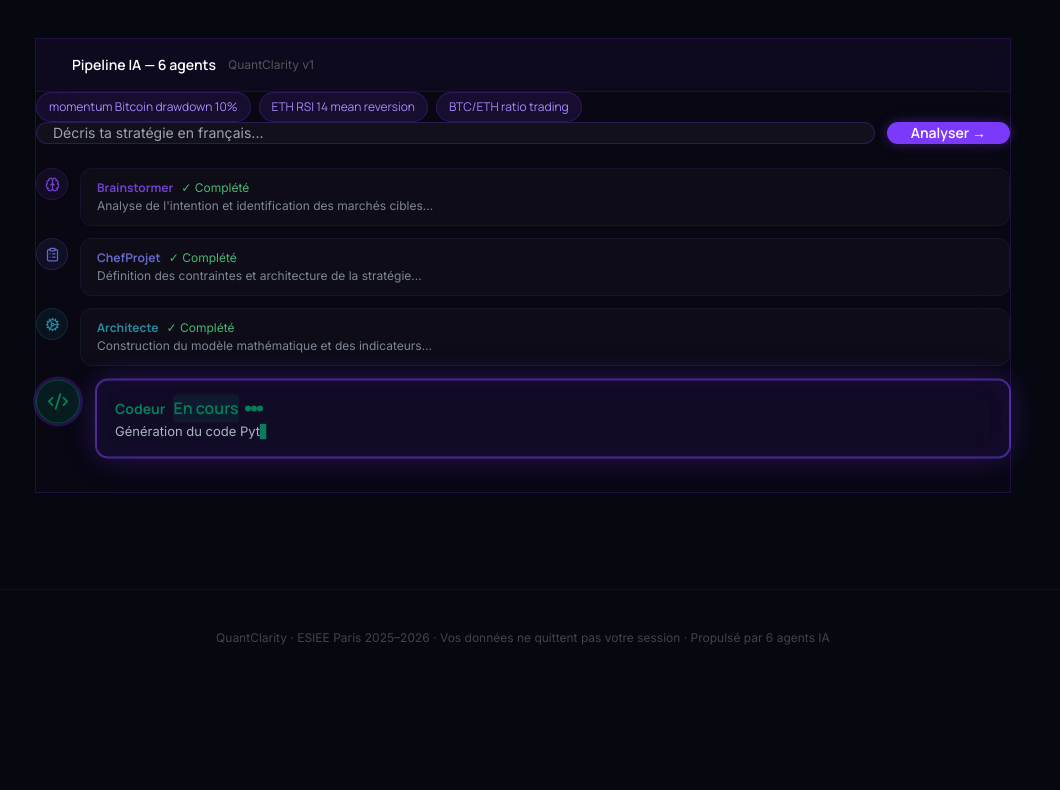
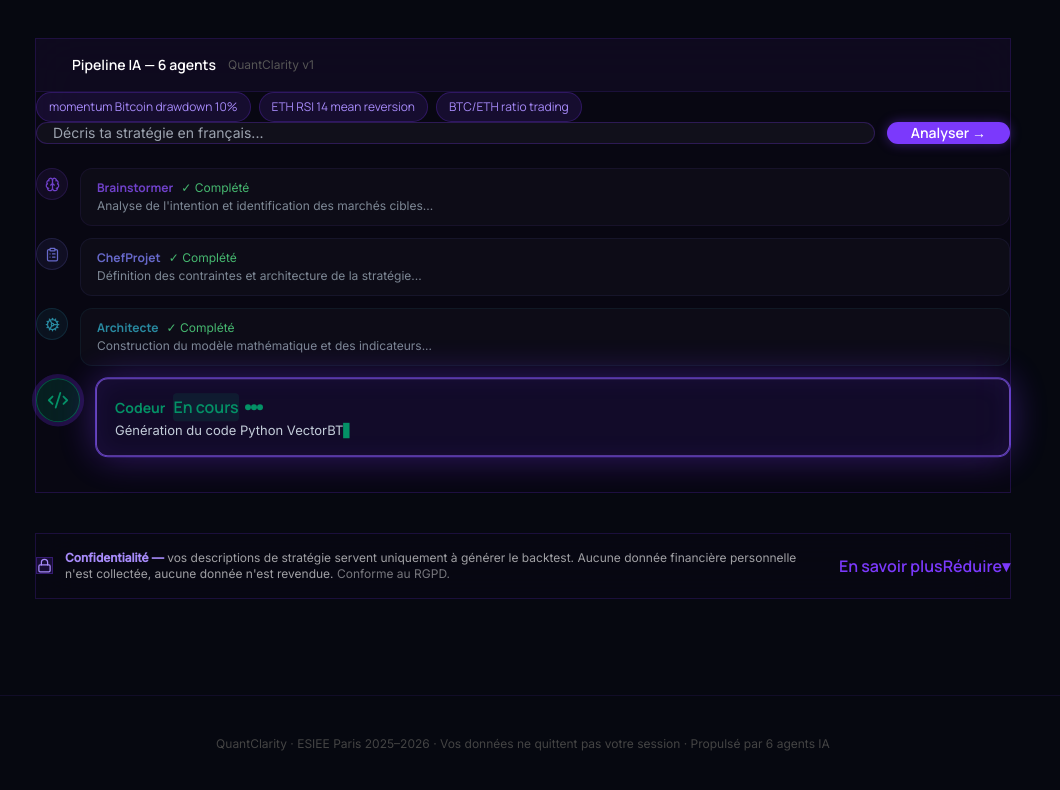
Before and after one commit to AdamFehmoun/quantgenesis-platform, a Next.js app in the folder frontend/: page / in a window 1280 px wide. Shown: the part 882-1672 px from the top of the page, without its empty margins (117-1177 px from the left). Before the commit the page ends 1568 px from the top, so only its background shows below. Built offline with nearby package versions, Linux system fonts and the light colour scheme; a web font is replaced by a local one.

Commit message:
feat(frontend): bandeau RGPD/confidentialité (PrivacyNotice)

```diff
--- a/frontend/app/page.tsx
+++ b/frontend/app/page.tsx
@@ -5,6 +5,7 @@
 import WhiteBox from "../components/WhiteBox";
 import AuditTrail from "../components/AuditTrail";
 import StrategyHistory from "../components/StrategyHistory";
+import PrivacyNotice from "../components/PrivacyNotice";
 
 export interface BacktestResult {
   status: string;
@@ -160,6 +161,7 @@
       {/* MAIN CONTENT */}
       <div id="pipeline" className="relative z-10 max-w-5xl mx-auto px-6 pb-24 flex flex-col gap-10">
         <Chat onResult={setResult} />
+        <PrivacyNotice />
         <StrategyHistory onLoad={setResult} />
         {result && (
           <div className="flex flex-col gap-10 animate-fade-slide">
--- /dev/null
+++ b/frontend/components/PrivacyNotice.tsx
@@ -0,0 +1,83 @@
+'use client';
+import { ShieldCheck, Lock, FileText, Clock, Scale, AlertTriangle } from 'lucide-react';
+
+// Volet "Confidentialité / RGPD" — purement statique, aucune logique de données.
+// Discret au repos (un encart en verre dépoli), détaillé seulement si l'utilisateur
+// déplie le <details> natif (plus robuste qu'un modal, pas d'état React).
+const POINTS: { Icon: typeof FileText; title: string; body: string }[] = [
+  {
+    Icon: FileText,
+    title: 'Données traitées',
+    body: 'Uniquement le texte de la stratégie que vous saisissez. Aucune donnée financière ou personnelle identifiante n\'est demandée ni collectée.',
+  },
+  {
+    Icon: ShieldCheck,
+    title: 'Finalité',
+    body: 'Cette description sert exclusivement à générer et exécuter votre backtest. Aucune revente, aucun profilage, aucune publicité.',
+  },
+  {
+    Icon: Clock,
+    title: 'Durée de conservation',
+    body: 'Mise en cache temporaire (48 h) pour accélérer les requêtes identiques, puis suppression automatique.',
+  },
+  {
+    Icon: Scale,
+    title: 'Vos droits & traçabilité',
+    body: 'Aucune donnée personnelle identifiante n\'est stockée (RGPD). La traçabilité des décisions des agents IA est assurée — conformité AI Act, Article 12.',
+  },
+];
+
+export default function PrivacyNotice() {
+  return (
+    <details className="group rounded-2xl overflow-hidden"
+      style={{ background: 'rgba(10,8,20,0.55)', border: '1px solid rgba(123,57,252,0.18)', backdropFilter: 'blur(20px)' }}>
+
+      {/* Bandeau discret — toujours visible, sert aussi de bouton "En savoir plus" */}
+      <summary className="px-5 py-4 flex items-center gap-3 cursor-pointer select-none list-none transition-all hover:bg-[rgba(123,57,252,0.05)]">
+        <div className="w-8 h-8 rounded-lg flex items-center justify-center flex-shrink-0"
+          style={{ background: 'rgba(123,57,252,0.15)', border: '1px solid rgba(123,57,252,0.3)' }}>
+          <Lock size={15} color="#a78bfa" strokeWidth={2} />
+        </div>
+        <p className="flex-1 text-xs leading-relaxed" style={{ color: 'rgba(255,255,255,0.62)', fontFamily: 'Inter' }}>
+          <span className="font-semibold" style={{ color: '#a78bfa' }}>Confidentialité —</span>{' '}
+          vos descriptions de stratégie servent uniquement à générer le backtest. Aucune donnée financière personnelle
+          n&apos;est collectée, aucune donnée n&apos;est revendue.{' '}
+          <span style={{ color: 'rgba(255,255,255,0.45)' }}>Conforme au RGPD.</span>
+        </p>
+        <span className="text-[11px] font-semibold flex items-center gap-1 flex-shrink-0 transition-all"
+          style={{ color: '#7b39fc', fontFamily: 'Manrope' }}>
+          <span className="group-open:hidden">En savoir plus</span>
+          <span className="hidden group-open:inline">Réduire</span>
+          <span className="inline-block transition-transform group-open:rotate-180">▾</span>
+        </span>
+      </summary>
+
+      {/* Détail déplié */}
+      <div className="px-5 pb-5 pt-1">
+        <div className="h-px mb-4" style={{ background: 'linear-gradient(90deg, rgba(123,57,252,0.25), transparent)' }} />
+
+        <div className="grid grid-cols-1 sm:grid-cols-2 gap-3">
+          {POINTS.map(({ Icon, title, body }) => (
+            <div key={title} className="rounded-xl p-4"
+              style={{ background: 'rgba(255,255,255,0.025)', border: '1px solid rgba(123,57,252,0.12)' }}>
+              <div className="flex items-center gap-2 mb-1.5">
+                <Icon size={14} color="#a78bfa" strokeWidth={2} className="flex-shrink-0" />
+                <p className="text-xs font-semibold" style={{ color: '#c9d3e0', fontFamily: 'Manrope' }}>{title}</p>
+              </div>
+              <p className="text-[11px] leading-relaxed" style={{ color: '#8a96a8', fontFamily: 'Inter' }}>{body}</p>
+            </div>
+          ))}
+        </div>
+
+        {/* Disclaimer — pas de conseil en investissement */}
+        <div className="mt-3 flex items-start gap-2 rounded-xl p-3"
+          style={{ background: 'rgba(217,119,6,0.07)', border: '1px solid rgba(217,119,6,0.2)' }}>
+          <AlertTriangle size={14} color="#FAC775" strokeWidth={2} className="flex-shrink-0 mt-0.5" />
+          <p className="text-[11px] leading-relaxed" style={{ color: '#FAC775', fontFamily: 'Inter' }}>
+            Les résultats présentés sont des backtests à but pédagogique et ne constituent pas des conseils en investissement.
+          </p>
+        </div>
+      </div>
+    </details>
+  );
+}
```
